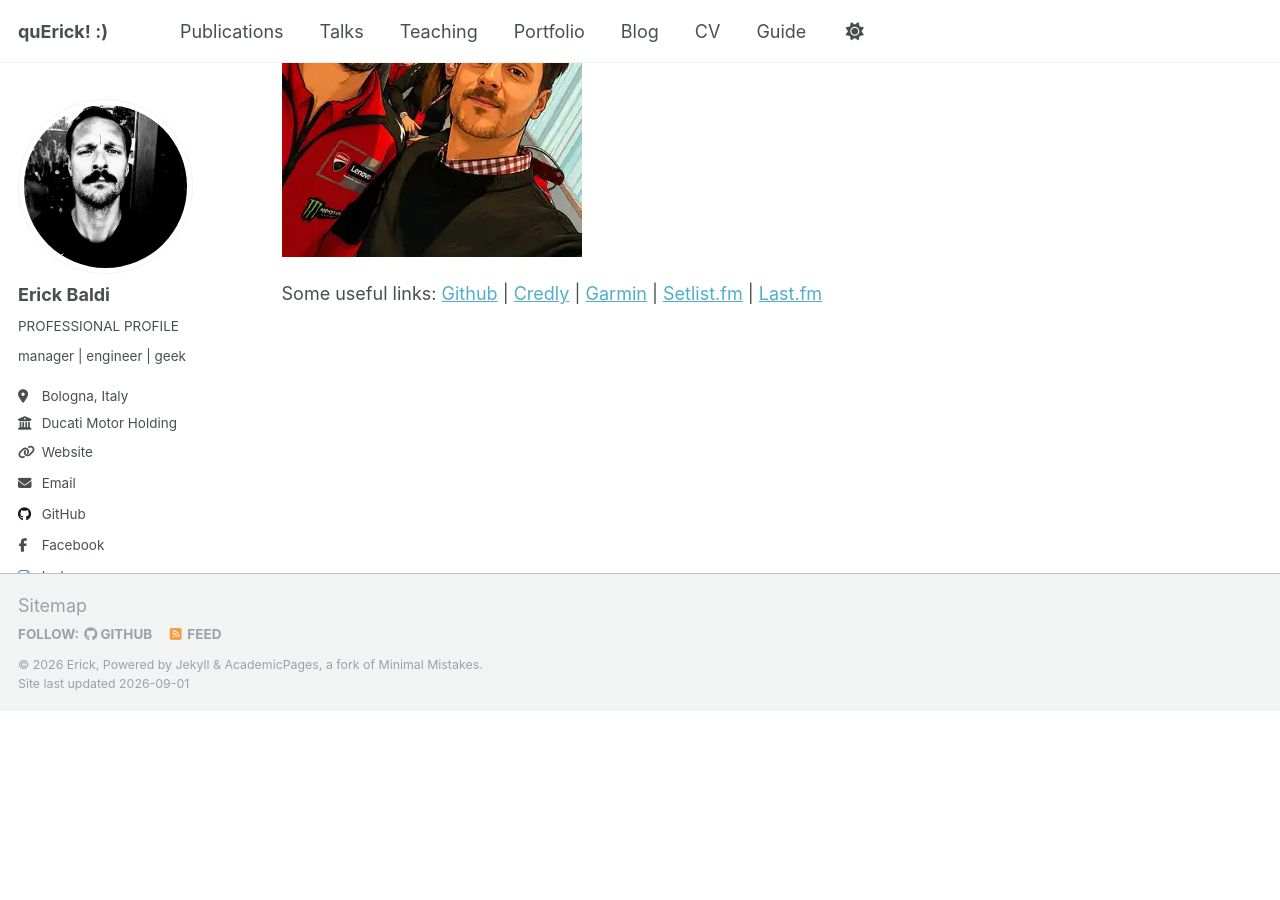
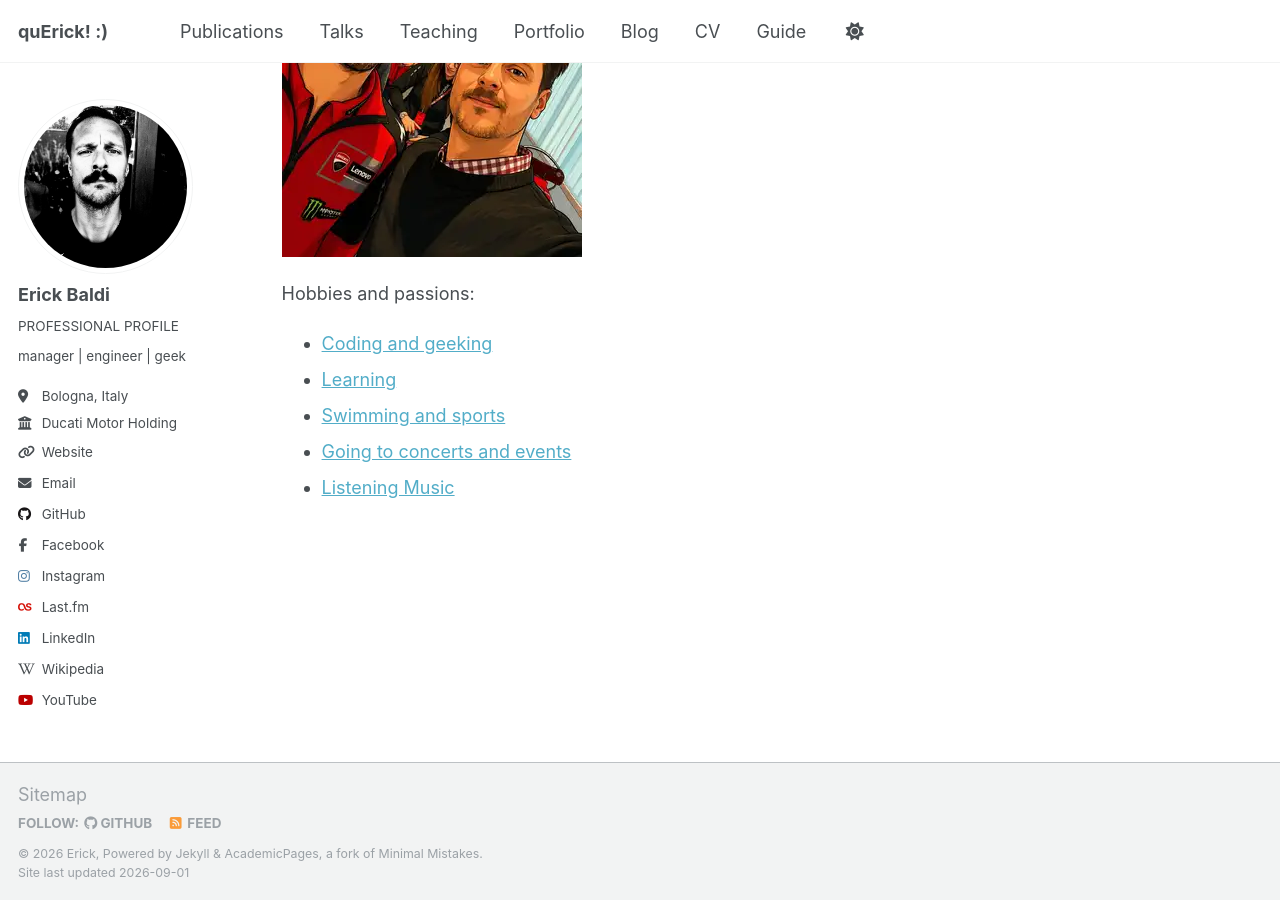
Before and after one commit to erickbaldi/erickbaldi.github.io, a Jekyll site: the page built from _pages/about.md, in a window 1280 px wide and 900 px high, scrolled down 803 px. Built offline with Jekyll 4.4.1, drawn with Linux system fonts in a browser that asks for light colours; a script that is not in the unit is left out; before the commit the page ends 1514 px from its top, so only the background shows below that.

Commit message:
Update about.md

```diff
--- a/_pages/about.md
+++ b/_pages/about.md
@@ -27,9 +27,12 @@ Here with Pecco Bagnaia (AI powered):
 ![metal power!](./images/metal2.webp)
 -->
 
-Some useful links:
-[Github](https://github.com/erickbaldi) | [Credly](https://www.credly.com/users/erick-baldi) |
-[Garmin](https://connect.garmin.com/app/profile/708d6b37-c4e9-4489-b454-93ec2fdb8afb) | [Setlist.fm](https://www.setlist.fm/user/breadfan9) | [Last.fm](https://www.last.fm/user/erickbaldi)
+Hobbies and passions:
+- [Coding and geeking](https://github.com/erickbaldi)
+- [Learning](https://www.credly.com/users/erick-baldi)
+- [Swimming and sports](https://connect.garmin.com/app/profile/708d6b37-c4e9-4489-b454-93ec2fdb8afb)
+- [Going to concerts and events](https://www.setlist.fm/user/breadfan9)
+- [Listening Music](https://www.last.fm/user/erickbaldi)
 
 
 <!--
```
